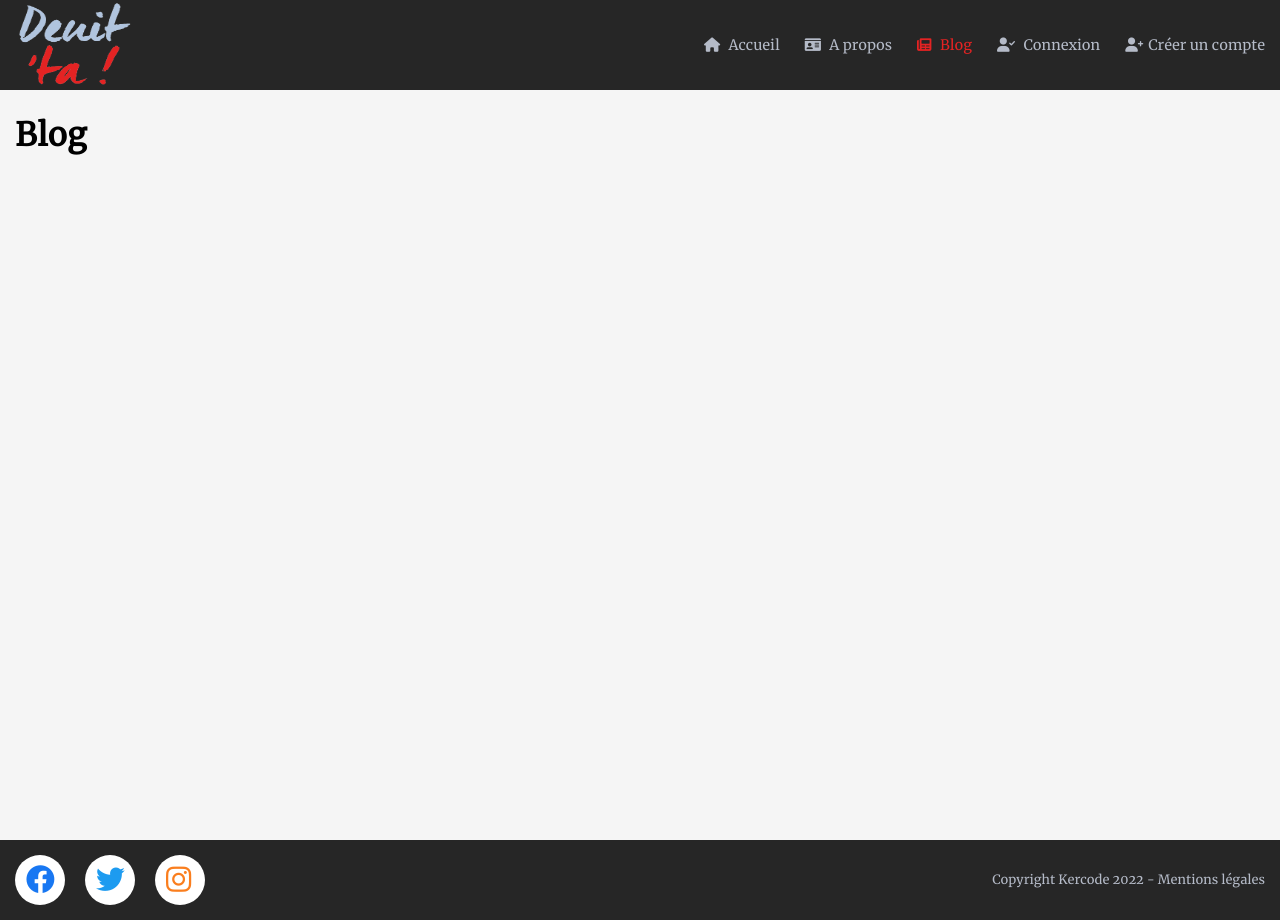
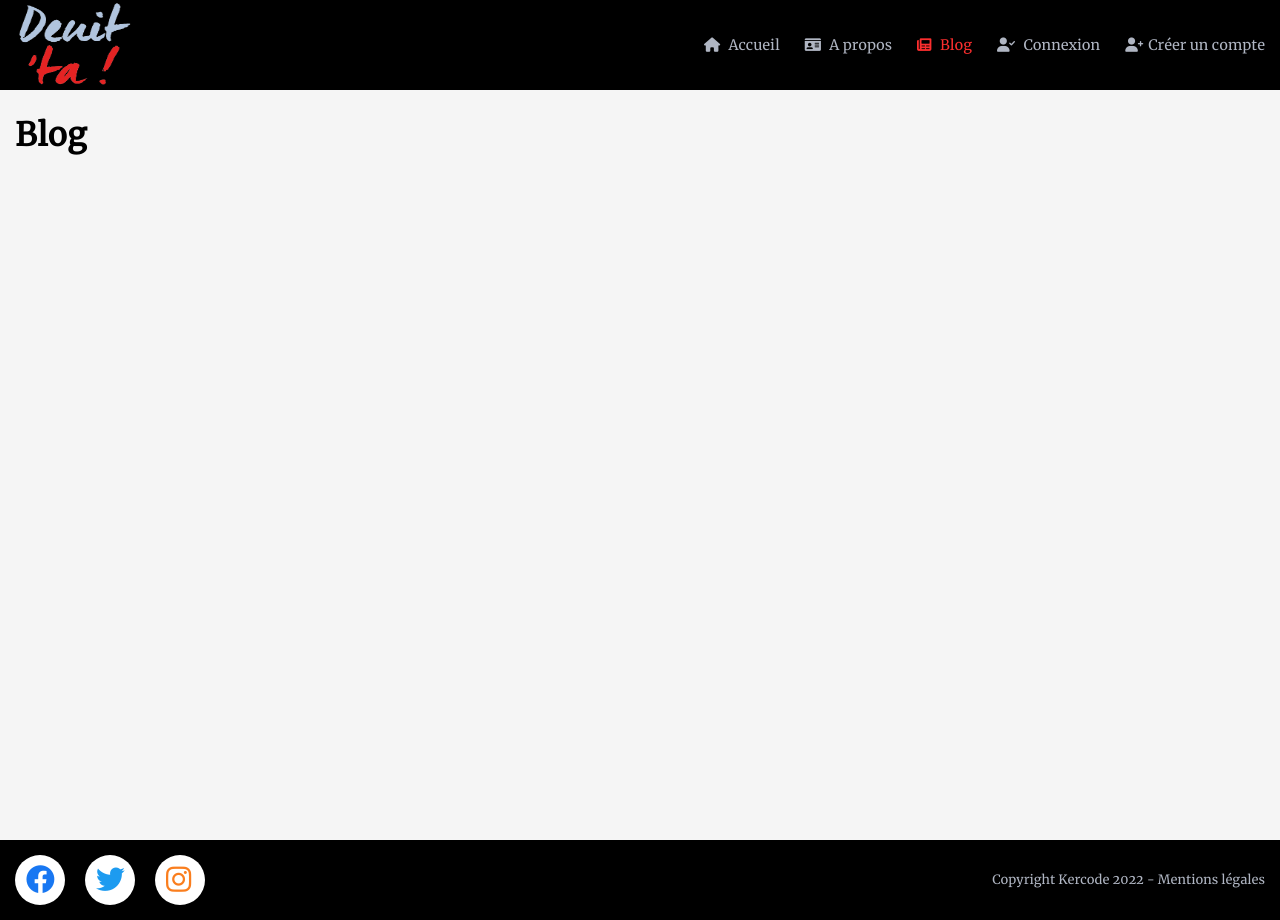
Before and after one commit to LorsGuillou/deuit-ta, a PHP site: page /blog in a window 1280 px wide. Run offline with PHP 8.4, Linux system fonts and the light colour scheme; data that the repository does not hold is empty.

Commit message:
🐛 FIX: changements fait après check W3C

```diff
--- a/Public/admin/css/style.css
+++ b/Public/admin/css/style.css
@@ -31,7 +31,6 @@
 ========================== */
 
 :root {
-    --darkbg: rgba(38, 38, 38, 1);
     --lightbg: rgba(245, 245, 245, 0.95);
     --table: rgba(83, 84, 89, 0.95);
     --tablehead: rgba(112, 128, 144, 0.9);
@@ -111,7 +110,7 @@ textarea {
 ====================== */
 
 header {
-    background-color: var(--darkbg);
+    background-color: black;
 }
 
 header #headband {
@@ -137,7 +136,7 @@ header #headband a {
 
 #side-menu #navigation {
     padding-left: 15px;
-    background-color: var(--darkbg);
+    background-color: black;
 
 }
 
--- a/Public/front/css/style.css
+++ b/Public/front/css/style.css
@@ -31,7 +31,6 @@
 ========================== */
 
 :root {
-    --darkbg: rgba(38, 38, 38, 1);
     --lightbg: rgba(245, 245, 245, 0.95);
     --shadow: rgba(99, 112, 126, 0.87);
     --bloglistbg: rgba(215, 226, 238, 1);
@@ -39,7 +38,7 @@
     --bannerbzh: rgba(176, 196, 222, 1);
     --bzh: rgba(102, 125, 155, 1);
     --menulinks: rgba(202, 209, 224, 0.87);
-    --linkhover: rgba(228, 35, 35, 1);
+    --linkhover: rgb(252, 46, 46);
     --border: rgba(176, 196, 222, 1);
     --errorbg: rgba(250, 167, 167, 1);
     --successbg: rgba(179, 251, 179, 1);
@@ -181,7 +180,7 @@ button {
 
 header {
     width: 100%;
-    background-color: var(--darkbg);
+    background-color: black;
     position: fixed;
 }
 
@@ -229,7 +228,7 @@ header #headband #navigation .nav-menu {
     position: fixed;
     display: flex;
     flex-direction: column;
-    background-color: var(--darkbg);
+    background-color: black;
     width: 100%;
     text-align: center;
     transition: 0.3s;
@@ -327,19 +326,20 @@ header #headband .hamburger.active .bar:nth-child(3) {
 }
 
 #home-page .home-titles {
+    width: 100%;
     text-align: center;
-    margin: 25px;
+    margin: 40px;
     padding: 15px;
     border-top: 2px solid var(--shadow);
     border-bottom: 2px solid var(--shadow);
 }
 
 #home-page #home-activities .txt-visitor {
-    padding: 0 200px;
+    padding: 0 10%;
 }
 
-#home-page #home-activities .txt-visitor:first-child {
-    margin-bottom: 10px;
+#home-page #home-activities .txt-bzh {
+    margin-top: 15px;
 }
 
 #home-page #home-blog {
@@ -541,6 +541,10 @@ header #headband .hamburger.active .bar:nth-child(3) {
     padding: 3px;
 }
 
+#comment-visitor .txt-bzh {
+    margin-top: 10px;
+}
+
 /* ================
 === Formulaires ===
 ================ */
@@ -738,7 +742,7 @@ header #headband .hamburger.active .bar:nth-child(3) {
 =========== */
 
 footer {
-    background-color: var(--darkbg);
+    background-color: black;
     margin-top: 40px;
     width: 100%;
 }
--- a/app/Views/admin/layout/header.php
+++ b/app/Views/admin/layout/header.php
@@ -16,7 +16,7 @@
         </div>
     </header>
     <main>
-        <section id="side-menu">
+        <div id="side-menu">
             <nav id="navigation">
                 <ul id="admin-menu">
                     <li class="admin-item"><a href="user" title="Membres"><i class="fa-solid fa-users"></i> <span>Membres</span></a></li>
@@ -28,5 +28,5 @@
                     <li class="admin-item"><a href="logout" title="Déconnexion"><i class="fa-solid fa-right-from-bracket"></i> <span>Déconnexion</span></a></li>
                 </ul>
             </nav>
-        </section>
-        <section id="dashboard" class="container">
+        </div>
+        <div id="dashboard" class="container">
--- a/app/Views/admin/templates/blog.php
+++ b/app/Views/admin/templates/blog.php
@@ -34,7 +34,7 @@
                     </tbody>
                 <?php endforeach ?>
             </table>
-        </section>
+        </div>
     </main>
 
 <?php include_once('app/Views/admin/layout/footer.php') ?>
--- a/app/Views/admin/templates/dashboard.php
+++ b/app/Views/admin/templates/dashboard.php
@@ -5,7 +5,7 @@
             <p>Nombre de membres : <?= $nbUsers['0'] ?></p>
             <p>Nombre de mails : <?= $nbMails['0'] ?></p>
             <p>Nombre d'articles : <?= $nbBlog['0'] ?></p>
-        </section>
+        </div>
     </main>
 
 <?php include_once('app/Views/admin/layout/footer.php') ?>
--- a/app/Views/admin/templates/editBlog.php
+++ b/app/Views/admin/templates/editBlog.php
@@ -28,7 +28,7 @@
                     <input type="text" id="edit-excerptBZH" name="edit-excerptBZH" value="<?php if (isset($blog['excerptBZH'])) : echo $blog['excerptBZH']; endif; ?>" required>
                 </p>
                 <p>
-                    <label for="image">Image : </label>
+                    <label for="edit-image">Image : </label>
                 </p>
                 <p>
                     <input type="file" id="edit-image" name="image" required>
@@ -49,7 +49,7 @@
                     <button type="submit" id="edit-submit">Envoyer</button>
                 </p>
             </form>
-        </section>
+        </div>
     </main>
 
 <?php include_once('app/Views/admin/layout/footer.php') ?>
--- a/app/Views/admin/templates/mails.php
+++ b/app/Views/admin/templates/mails.php
@@ -31,7 +31,7 @@
                     </tbody>
                 <?php endforeach ?>
             </table>
-        </section>
+        </div>
     </main>
 
 <?php include_once('app/Views/admin/layout/footer.php') ?>
--- a/app/Views/admin/templates/readMail.php
+++ b/app/Views/admin/templates/readMail.php
@@ -6,7 +6,7 @@
                         <p><?= $mail['message'] ?></p>
                         <a href="mailto:<?= $mail['mail'] ?>" title="Répondre au mail"><i class="fa-solid fa-reply action-mail"></i></a>
                 </div>
-        </section>
+            </div>
     </main>
 
 <?php include_once('app/Views/admin/layout/footer.php') ?>
--- a/app/Views/admin/templates/users.php
+++ b/app/Views/admin/templates/users.php
@@ -30,7 +30,7 @@
                     </tbody>
                 <?php endforeach ?>
             </table>
-        </section>
+        </div>
     </main>
 
 <?php include_once('app/Views/admin/layout/footer.php') ?>
--- a/app/Views/admin/templates/writeBlog.php
+++ b/app/Views/admin/templates/writeBlog.php
@@ -28,8 +28,8 @@
                     <input type="text" id="blog-excerptBZH" name="blog-excerptBZH" placeholder="Tennad" required>
                 </p>
                 <p>
-                    <label for="image">Image : </label>
-                    <input type="file" id="blog-name" name="image" required>
+                    <label for="blog-image">Image : </label>
+                    <input type="file" id="blog-image" name="image" required>
                 </p>
                 <p>
                     <label for="blog-contentFR">Texte français :</label>
@@ -47,7 +47,7 @@
                     <button type="submit" id="blog-submit">Envoyer</button>
                 </p>
             </form>
-        </section>
+        </div>
     </main>
 
 <?php include_once('app/Views/admin/layout/footer.php') ?>
--- a/app/Views/front/layout/header.php
+++ b/app/Views/front/layout/header.php
@@ -42,7 +42,7 @@
                     </li>
                     <?php elseif (!empty($_SESSION) && $_SESSION['role'] === 1) : ?>
                     <li class="nav-item">
-                        <a class="nav-link" href="admin/home" title="Administration"><i class="fa-solid fa-gear"></i></i>Administration</a>
+                        <a class="nav-link" href="admin/home" title="Administration"><i class="fa-solid fa-gear"></i>Administration</a>
                     </li>
                     <?php endif; ?>
                     <li class="nav-item">
--- a/app/Views/front/templates/account.php
+++ b/app/Views/front/templates/account.php
@@ -47,10 +47,10 @@
         </p>
     </form>
 
-    <form action="accountEditMail" method="post" class="input-page" placeholder="Nouvelle adresse e-mail">
+    <form action="accountEditMail" method="post" class="input-page">
         <h2>Changer votre adresse e-mail</h2>
         <p>
-            <input type="mail" id="edit-mail" name="edit-mail">
+            <input type="email" id="edit-mail" name="edit-mail" placeholder="Nouvelle adresse e-mail">
         </p>
         <p>
             <button type="submit" id="submit-editMail" class="submit">Envoyer</button>
--- a/app/Views/front/templates/blog.php
+++ b/app/Views/front/templates/blog.php
@@ -2,7 +2,7 @@
 
     <main class="container">
         <h1>Blog</h1>
-            <section id="blog-page">
+            <div id="blog-page">
             <?php foreach ($blogs as $blog) : ?>
                 <article class="blog-layout">
                     <h3 class="blog-title"><?= $blog['titleFR'] ?> <span class="txt-bzh"><?= $blog['titleBZH'] ?></span></h3>
@@ -13,7 +13,7 @@
                     <a class="link-to-blog" href="blogRead&id=<?= $blog['id'] ?>" title="Lire l'article <?= $blog['titleFR'] ?>">Lire la suite</a>
                 </article>
             <?php endforeach; ?>
-            </section>
+            </div>
             <?php if ($pages > 1) : ?>
             <nav id="blog-pagination">
                 <ul class="pagination">
--- a/app/Views/front/templates/home.php
+++ b/app/Views/front/templates/home.php
@@ -7,8 +7,8 @@
             <p class="container">Lorem ipsum dolor sit amet consectetur adipisicing elit. Molestias enim molestiae consequuntur culpa dignissimos error cumque nulla repellat delectus quidem!</p>
         </div>
         <div id="home-page" class="container">
-            <h2 class="home-titles">Activités à venir <span class="txt-bzh">Oberezhioù da-zont</span></h2>
             <section id="home-activities">
+                <h2 class="home-titles">Activités à venir <span class="txt-bzh">Oberezhioù da-zont</span></h2>
                 <?php if (!empty($_SESSION)) : ?>
                     <p class="txt-visitor">Fonctionnalité à venir !</p>
                     <p class="txt-visitor txt-bzh">Arc'hweladur da-zont !</p>
@@ -17,8 +17,8 @@
                     <p class="txt-visitor txt-bzh">C'hoant ho peus da welout pe da enskrivañ ac'hanoc'h war an oberezhioù aozet gant hon izili ? <a href="register" title="Krouit ur c'hont">Krouit ur c'hont</a> pe <a href="login" title="Digerit une dalc'h">digerit un dalc'h</a> evit komz brezhoneg gant tud a-feson !</p>
                 <?php endif; ?>
             </section>
-            <h2 class="home-titles">Derniers articles du blog <span class="txt-bzh">Pennadoù diwezhañ blog</span></h2>
             <section id="home-blog">
+                <h2 class="home-titles">Derniers articles du blog <span class="txt-bzh">Pennadoù diwezhañ blog</span></h2>
                 <?php foreach ($blogs as $blog) : ?>
                     <article class="home-actu">
                         <h3 class="blog-title"><?= $blog['titleFR'] ?> <span class="txt-bzh"><?= $blog['titleBZH'] ?></span></h3>
--- a/app/Views/front/templates/readBlog.php
+++ b/app/Views/front/templates/readBlog.php
@@ -45,11 +45,13 @@
                 <button type="reset" class="reset">Effacer</button>
             </p>
         </form>
+    </div>
         <?php else : ?>
+    <div id="comment-visitor">
         <p>Vous souhaitez commenter sur cet article ? <a href="register">Créez un compte</a> ou <a
                 href="login">connectez-vous</a>.</p>
-        <p class="txt-bzh">Vous souhaitez commenter sur cet article ? <a href="register">Créez un compte</a> ou <a
-                href="login">connectez-vous</a>.</p>
+        <p class="txt-bzh">C'hoant ho peus da skrivañ un evezhiadenn ? <a href="register">Krouit ur c'hont</a> pe <a
+                href="login">digerit un dalc'h</a>.</p>
     </div>
     <?php endif; ?>
 </main>
--- a/app/Views/front/templates/register.php
+++ b/app/Views/front/templates/register.php
@@ -11,11 +11,11 @@
                     <input type="text" id="username" name="username" placeholder="Pseudonyme">
                 </p>
                 <p>
-                    <label for="image">Image de profil : </label>
+                    <label for="avatar">Image de profil : </label>
                     <input type="file" id="avatar" name="image">
                 </p>
                 <p>
-                    <input type="mail" id="mail" name="mail" placeholder="Email">
+                    <input type="email" id="mail" name="mail" placeholder="Email">
                 </p>
                 <p class="pswdSpace">
                     <input type="password" id="password" name="password" placeholder="Mot de passe" pattern="(?=.*\d)(?=.*[a-z])(?=.*[A-Z]).{8,}" title="Le mot de passe doit contenir au moins 8 caractères, 1 chiffre, 1 lettre majuscule et 1 lettre minuscule.">
--- a/indexAdmin.php
+++ b/indexAdmin.php
@@ -155,7 +155,6 @@ try {
         // Déconnexion
         } elseif ($_GET['action'] == 'logout') {
 
-            session_unset();
             session_destroy();
             header('Location: ../index.php');
 
```
Also changed, not shown: app/Views/admin/templates/activities.php (deleted, +0 -8 lines), app/Views/front/templates/about.php (+4 -4 lines).
